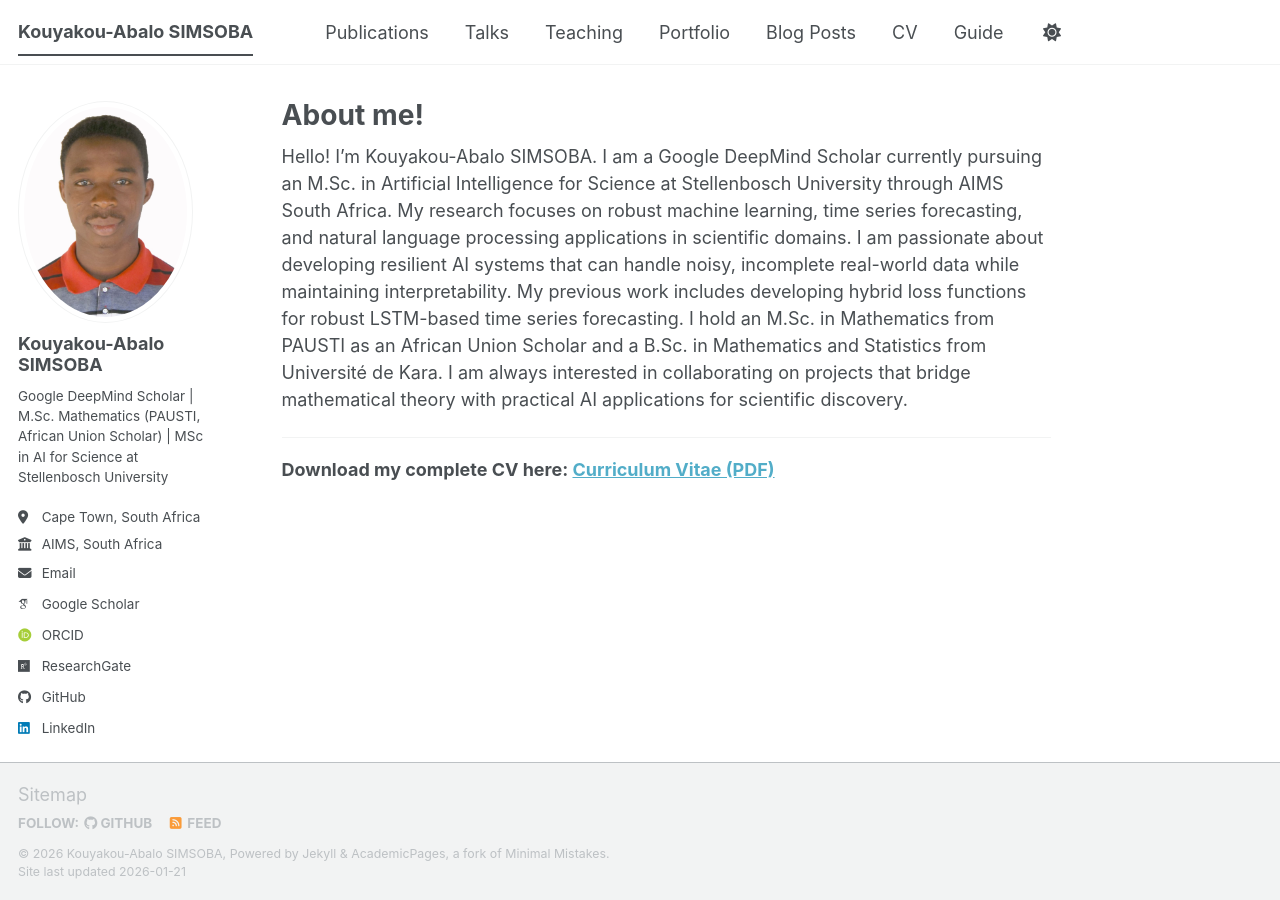
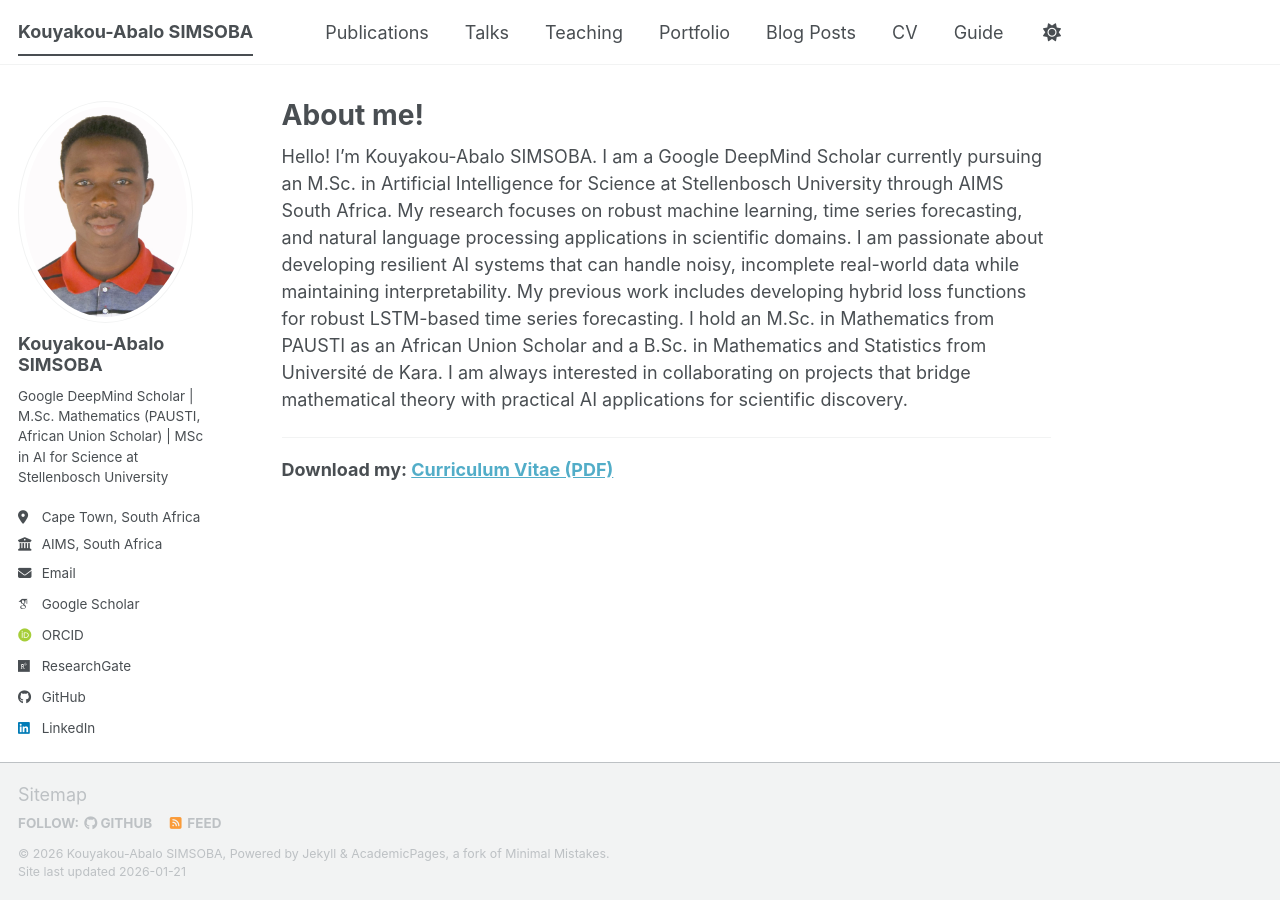
Before and after one commit to simsoba-research/simsoba-research.github.io, a Jekyll site: the page built from _pages/about.md, in a window 1280 px wide. Built offline with Jekyll 4.4.1, drawn with Linux system fonts in a browser that asks for light colours; some web fonts are replaced; a script bundle is joined from its source files by our own code; library files that are not in the unit come from our copies.

Commit message:
Update about.md

```diff
--- a/_pages/about.md
+++ b/_pages/about.md
@@ -11,4 +11,4 @@ Hello! I'm Kouyakou-Abalo SIMSOBA. I am a Google DeepMind Scholar currently purs
 
 ---
 
-**Download my complete CV here: [Curriculum Vitae (PDF)](/files/cv.pdf)**
+**Download my: [Curriculum Vitae (PDF)](/files/cv.pdf)**
```
